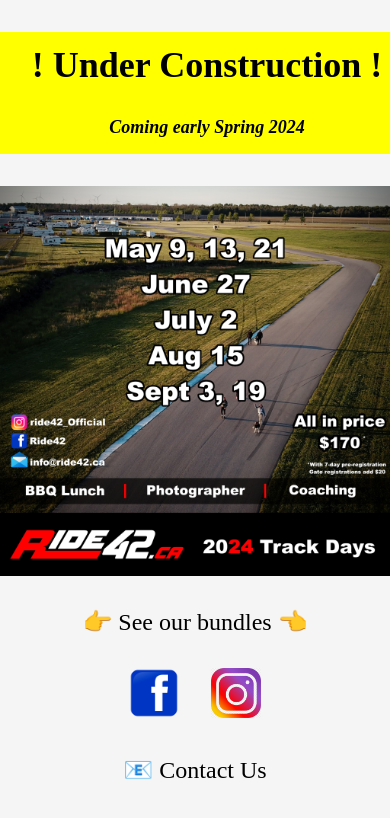
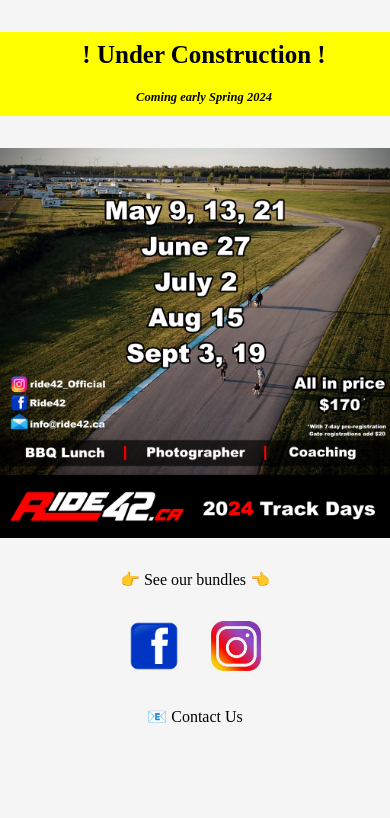
Before and after one commit to Sebastian-Hothaza/ride42TEMP, a plain HTML site: page index.html in a window 390 px wide. Drawn offline with Linux system fonts and the light colour scheme.

Commit message:
Fixed sizing issues for mobile

```diff
--- a/style.css
+++ b/style.css
@@ -6,20 +6,18 @@
 a{
     color: black;
     text-decoration: none;
-    font-size: 1.5em;
 }
 
 #content{
     display: flex;
     flex-direction: column;
     margin-top: 2em;
-    /* justify-content: space-between; */
     gap: 2em;
 }
 
 .banner{
     background-color: yellow;
-    font-size: 1.5em;
+    font-size: 1.25em;
     font-weight: bold;
     width: 100%;
     text-align: center;
@@ -37,8 +35,12 @@
     gap: 2em;
 }
 
+#email{
+    margin-bottom: 1em;
+}
+
 img{
     width: 100%;
-    max-width: 700px;
+    max-width: 500px;
     height: auto;
 }
```
